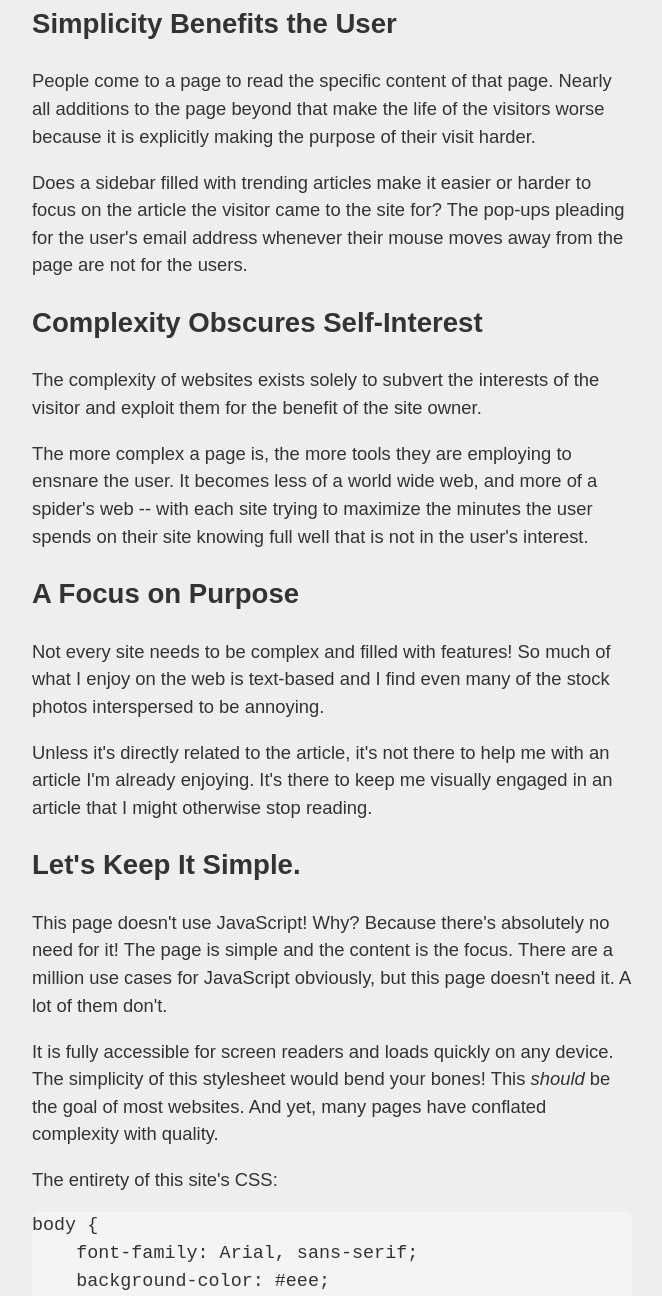
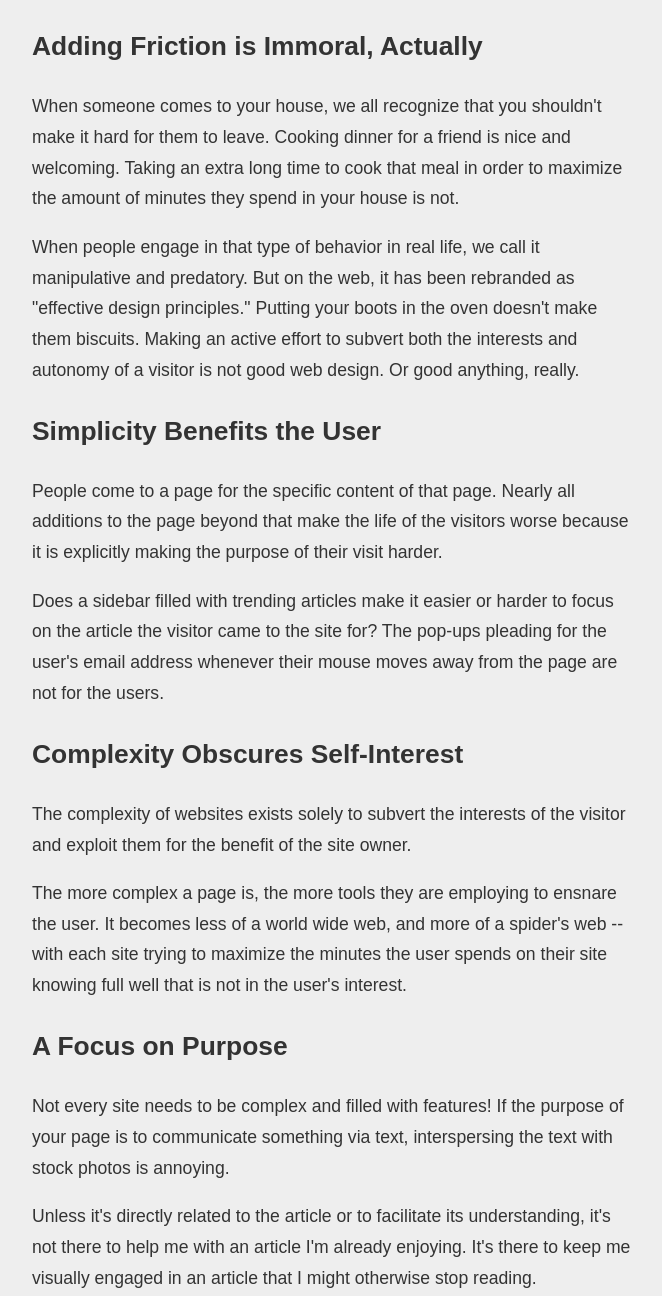
Before and after one commit to jallend1/idealWebsite, a plain HTML site: page index.html in a window 1280 px wide. Shown: the part 315-1611 px from the top of the page, without its empty margins (308-970 px from the left). Drawn offline with Linux system fonts and the light colour scheme.

Commit message:
Revised page content

```diff
--- a/index.html
+++ b/index.html
@@ -8,7 +8,7 @@
   </head>
   <body>
     <header>
-      <h1>My <em>Ideal</em> Webpage.</h1>
+      <h1>Make the Web Surfable. Not Sticky.</h1>
     </header>
     <main>
       <section>
@@ -24,13 +24,32 @@
       </section>
       <section>
         <header>
+          <h2>Adding Friction is Immoral, Actually</h2>
+        </header>
+        <p>
+          When someone comes to your house, we all recognize that you shouldn't
+          make it hard for them to leave. Cooking dinner for a friend is nice
+          and welcoming. Taking an extra long time to cook that meal in order to
+          maximize the amount of minutes they spend in your house is not.
+        </p>
+        <p>
+          When people engage in that type of behavior in real life, we call it
+          manipulative and predatory. But on the web, it has been rebranded as
+          "effective design principles." Putting your boots in the oven doesn't
+          make them biscuits. Making an active effort to subvert both the
+          interests and autonomy of a visitor is not good web design. Or good
+          anything, really.
+        </p>
+      </section>
+      <section>
+        <header>
           <h2>Simplicity Benefits the User</h2>
         </header>
         <p>
-          People come to a page to read the specific content of that page.
-          Nearly all additions to the page beyond that make the life of the
-          visitors worse because it is explicitly making the purpose of their
-          visit harder.
+          People come to a page for the specific content of that page. Nearly
+          all additions to the page beyond that make the life of the visitors
+          worse because it is explicitly making the purpose of their visit
+          harder.
         </p>
         <p>
           Does a sidebar filled with trending articles make it easier or harder
@@ -60,14 +79,15 @@
           <h2>A Focus on Purpose</h2>
         </header>
         <p>
-          Not every site needs to be complex and filled with features! So much
-          of what I enjoy on the web is text-based and I find even many of the
-          stock photos interspersed to be annoying.
+          Not every site needs to be complex and filled with features! If the
+          purpose of your page is to communicate something via text,
+          interspersing the text with stock photos is annoying.
         </p>
         <p>
-          Unless it's directly related to the article, it's not there to help me
-          with an article I'm already enjoying. It's there to keep me visually
-          engaged in an article that I might otherwise stop reading.
+          Unless it's directly related to the article or to facilitate its
+          understanding, it's not there to help me with an article I'm already
+          enjoying. It's there to keep me visually engaged in an article that I
+          might otherwise stop reading.
         </p>
       </section>
       <section>
@@ -77,8 +97,8 @@
         <p>
           This page doesn't use JavaScript! Why? Because there's absolutely no
           need for it! The page is simple and the content is the focus. There
-          are a million use cases for JavaScript obviously, but this page
-          doesn't need it. A lot of them don't.
+          are a million use cases for JavaScript obviously, but none of them
+          apply here. The same is true for many of them.
         </p>
         <p>
           It is fully accessible for screen readers and loads quickly on any
@@ -99,19 +119,30 @@
       </section>
       <section>
         <header>
-          <h2>In Summary</h2>
+          <h2>Let's Surf the Web, Not Get Trapped In It</h2>
         </header>
         <p>
-          The web is a great tool for communication and sharing information! But
-          so many of its modern design principles exist to cover up that many of
+          The web should be a great tool for communication and sharing! But so
+          many of its modern design principles exist to cover up that many of
           these sites are not very good at their core purpose, so they need to
           employ all manner of techniques to obscure that and keep visitors
           locked in to content they might otherwise find unrewarding.
         </p>
+        <p>
+          Visiting a website should not involve the sacrifice of one's autonomy
+          to the latest psychological manipulations. The web used to feel like a
+          good and interesting place to be. I think it's because web pages were
+          designed to share something, not trap someone.
+        </p>
       </section>
     </main>
     <footer>
-      <p><small>Made by me.</small></p>
+      <p>
+        <small
+          >Made by me. All typos are entirely intentional and part of my ethos,
+          probably.</small
+        >
+      </p>
     </footer>
   </body>
 </html>
--- a/styles.css
+++ b/styles.css
@@ -4,18 +4,7 @@ body {
   color: #333;
   margin: 0 auto;
   max-width: 600px;
-  line-height: 1.5;
-  font-size: 1.15rem;
+  line-height: 1.75;
+  font-size: 1.1rem;
   padding: 1rem;
 }
-
-code {
-  margin: 0;
-}
-
-pre {
-  background-color: #f4f4f4;
-  padding: 0;
-  overflow-x: auto;
-  border-radius: 5px;
-}
```
